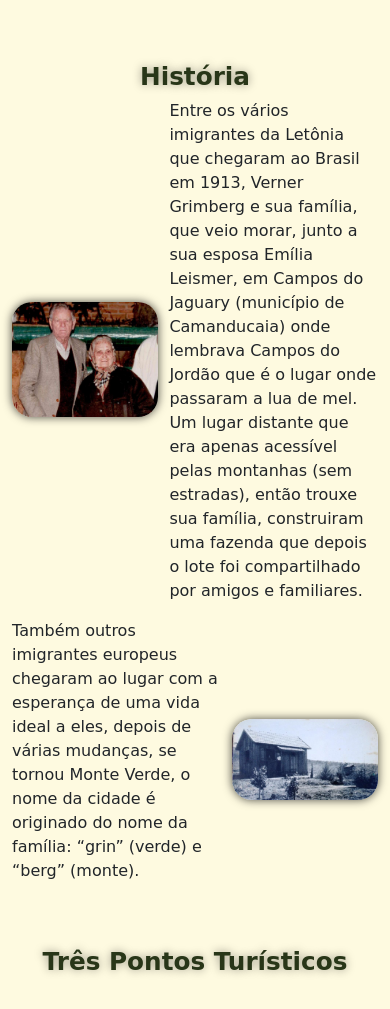
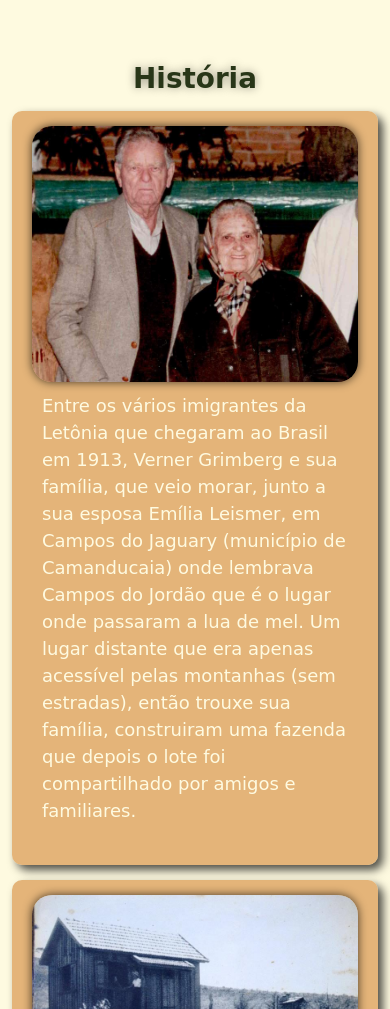
Before and after one commit to Gilbertosr5/MonteVerde, a plain HTML site: page index.html in a window 390 px wide. Shown: the part 991-2000 px from the top of the page. Drawn offline with Linux system fonts and the light colour scheme; files whose address does not match are found by name.

Commit message:
Final Commit

```diff
--- a/css/style.css
+++ b/css/style.css
@@ -56,6 +56,7 @@ body{
 
 .text-area{
     width: 50%;
+    font-size: 17px;
 }
 
 @media(max-width: 768px){
@@ -108,14 +109,21 @@ body{
 .hist{
     width: 100%;
     display: flex;
-    flex-wrap: wrap;
     justify-content: space-between;
     align-items: center;
 
+    background-color: #dda25ec9;
+    color: #FEFAE0;
+    padding: 15px 20px;
+    margin-bottom: 15px;
+    border-radius: 10px;
+    box-shadow: 5px 5px 10px rgba(0, 0, 0, 0.7);
 }
 
 .hist-text{
     width: 57%;
+    font-size: 18px;
+    order: 2;
 }
 
 .himg{
@@ -130,8 +138,28 @@ body{
 
 .himg2{
     width: 40%;
+    order: 3;
 }
 
+@media(max-width:425px){
+    .hist{
+        flex-direction: column;
+        align-items: center;
+    }
+
+    .himg2{
+        order: 1;
+    }
+
+    .himg{
+        width: 100%;
+    }
+
+    .hist-text{
+        width: 100%;
+        padding: 10px;
+    }
+}
 /* =========== Cards =========== */
 
 /* Título*/
--- a/index.html
+++ b/index.html
@@ -10,7 +10,9 @@
         <link rel="stylesheet" href="css/style.css">
 
         <!-- Bootstrap -->
-       <link rel="stylesheet" href="/css/bootstrap.min.css">
+        <!-- Via CDN, caso desconecte da internet não funcionará -->
+        <!-- <link href="https://cdn.jsdelivr.net/npm/bootstrap@5.1.3/dist/css/bootstrap.min.css" rel="stylesheet" integrity="sha384-1BmE4kWBq78iYhFldvKuhfTAU6auU8tT94WrHftjDbrCEXSU1oBoqyl2QvZ6jIW3" crossorigin="anonymous"> -->
+        <link rel="stylesheet" href="css/bootstrap.min.css">
 
        <!-- Favicon -->
        <link rel="shortcut icon" href="img/favicon/favicon.ico"/>
@@ -29,7 +31,7 @@
                                 <a class="nav-link" aria-current="page" href="#local">Local</a>
                             </li>
                             <li class="nav-item">
-                                <a class="nav-link" href="#">História</a>
+                                <a class="nav-link" href="#historia">História</a>
                             </li>
                             <li class="nav-item">
                                 <a class="nav-link" href="#motivos">Motivos para Visitar</a>
@@ -81,8 +83,9 @@
             </div>
         </div>
 
+        <a name="historia"></a>
         <!-- Lucas - Historia -->
-        <h2 class="fw-bolder titulo">História</h2>
+        <h1 class="fw-bolder titulo mb-3">História</h1>
         <div class="container">
             <div class="historia">
                 <div class="hist">
@@ -90,15 +93,15 @@
                     <p class="hist-text">Entre os vários imigrantes da Letônia que chegaram ao Brasil em 1913, Verner Grimberg e sua família, que veio morar, junto a sua esposa Emília Leismer, em Campos do Jaguary (município de Camanducaia) onde lembrava Campos do Jordão que é o lugar onde passaram a lua de mel. Um lugar distante que era apenas acessível pelas montanhas (sem estradas), então trouxe sua família, construiram uma fazenda que depois o lote foi compartilhado por amigos e familiares.</p>
                 </div>
                 <div class="hist">
+                    <img class="himg himg2" src="img/Historia/historia2.png" alt="ajlsdn">
                     <p class="hist-text">Também outros imigrantes europeus chegaram ao lugar com a esperança de uma vida ideal a eles, depois de várias mudanças, se tornou Monte Verde, o nome da cidade é originado do nome da família: “grin” (verde) e “berg” (monte).</p>
-                    <img class="himg himg2" src="img/Historia/historia2.png" alt="ajlsdn">
                 </div>
             </div>
         </div>
 
         <!-- CARDS 3 motivos para ir para Monte Verde -->
         <!-- sutítulo -->
-        <h2 class="fw-bolder titulo mt-5"> Três Pontos Turísticos</h2>
+        <h1 class="fw-bolder titulo mt-5"> Três Pontos Turísticos</h1>
         <br>
 
 
@@ -145,6 +148,8 @@
             <p class="fs-5" id="rodape_2">Monte Verde</p>
         </footer>
 
+        <!-- Via CDN, caso desconecte da internet não funcionará -->
+        <!-- <script src="https://cdn.jsdelivr.net/npm/bootstrap@5.1.3/dist/js/bootstrap.bundle.min.js" integrity="sha384-ka7Sk0Gln4gmtz2MlQnikT1wXgYsOg+OMhuP+IlRH9sENBO0LRn5q+8nbTov4+1p" crossorigin="anonymous"></script> -->
         <script src="js/bootstrap.bundle.min.js"></script>
     </body>
 </html>
```
